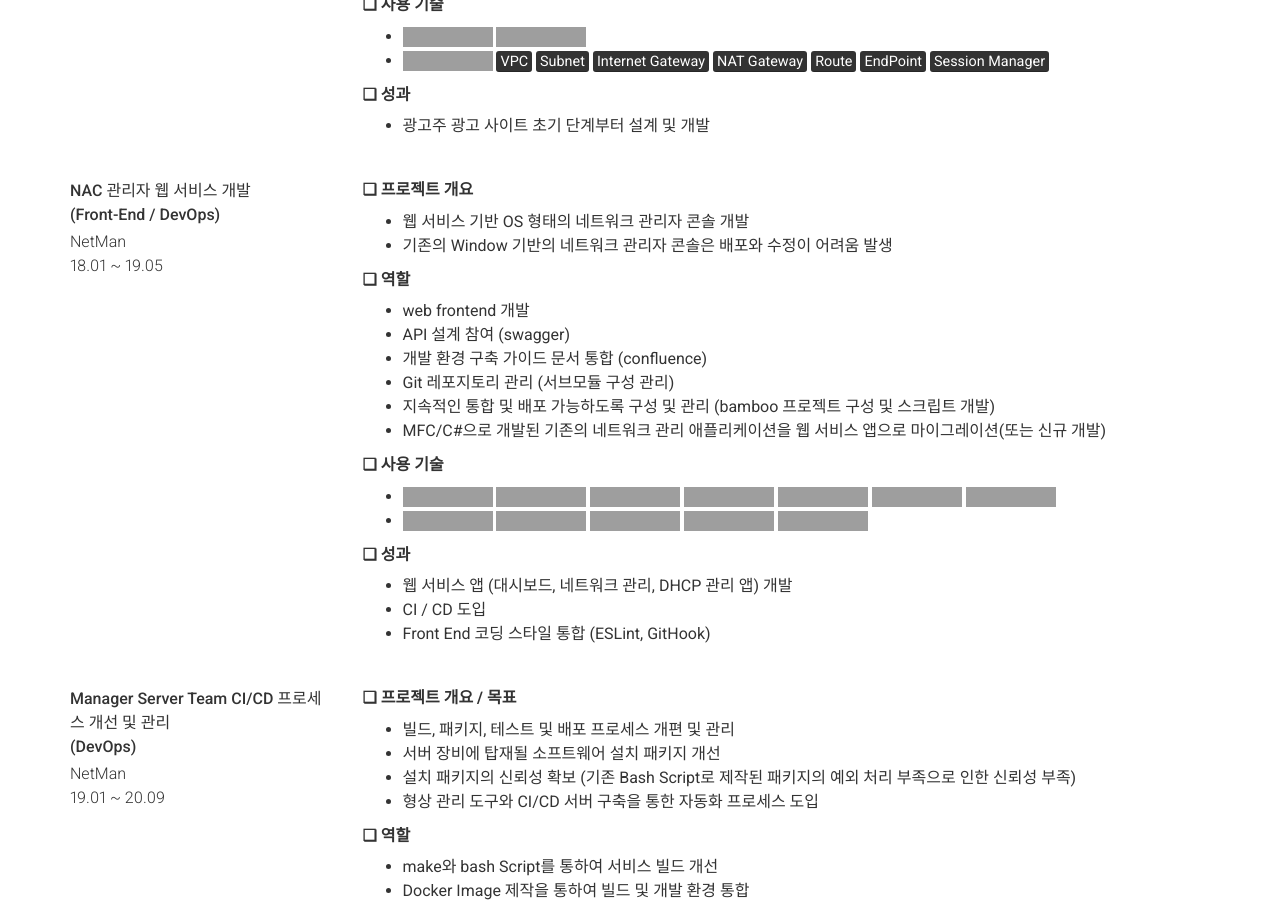
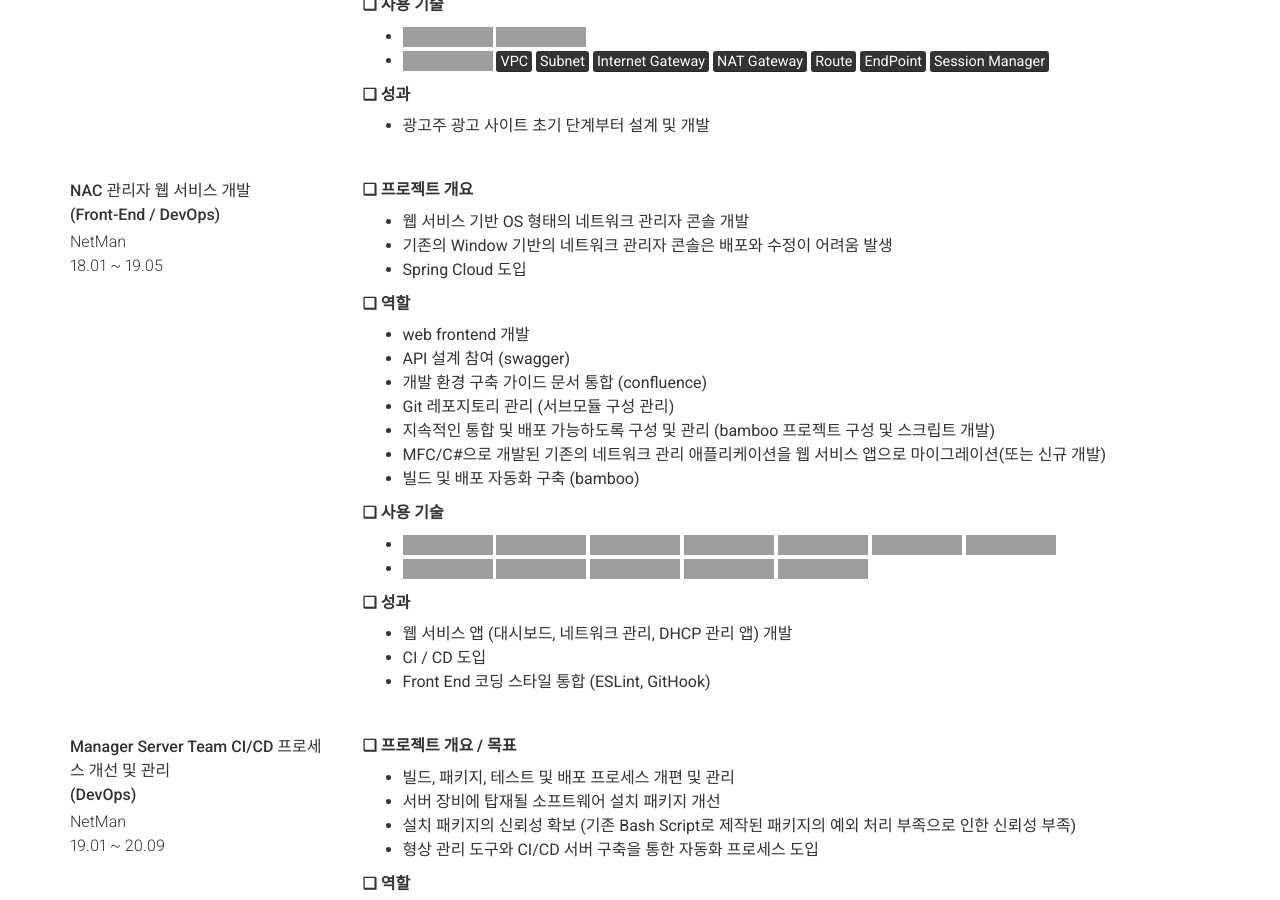
Before and after one commit to lcalmsky/resume, a Jekyll site: the page built from index.md, in a window 1280 px wide and 900 px high, scrolled down 2938 px, cut to the strip 0-900 px from the top of the window. Built offline with Jekyll 4.4.1, drawn with Linux system fonts in a browser that asks for light colours; nearby versions of some CDN libraries; grey boxes are pictures that could not be loaded.

Commit message:
누락된 내용 추가

```diff
--- a/_config.yml
+++ b/_config.yml
@@ -311,6 +311,7 @@ content:
           <strong>❏ 프로젝트 개요</strong>
             - 웹 서비스 기반 OS 형태의 네트워크 관리자 콘솔 개발
             - 기존의 Window 기반의 네트워크 관리자 콘솔은 배포와 수정이 어려움 발생
+            - Spring Cloud 도입
 
           <strong>❏ 역할</strong>
             - web frontend 개발
@@ -319,6 +320,7 @@ content:
             - Git 레포지토리 관리 (서브모듈 구성 관리)
             - 지속적인 통합 및 배포 가능하도록 구성 및 관리 (bamboo 프로젝트 구성 및 스크립트 개발)
             - MFC/C#으로 개발된 기존의 네트워크 관리 애플리케이션을 웹 서비스 앱으로 마이그레이션(또는 신규 개발)
+            - 빌드 및 배포 자동화 구축 (bamboo)
 
           <strong>❏ 사용 기술</strong>
             - <img src="https://img.shields.io/badge/HTML5-E34F26?style=flat-square&logo=HTML5&logoColor=white"/>
```
